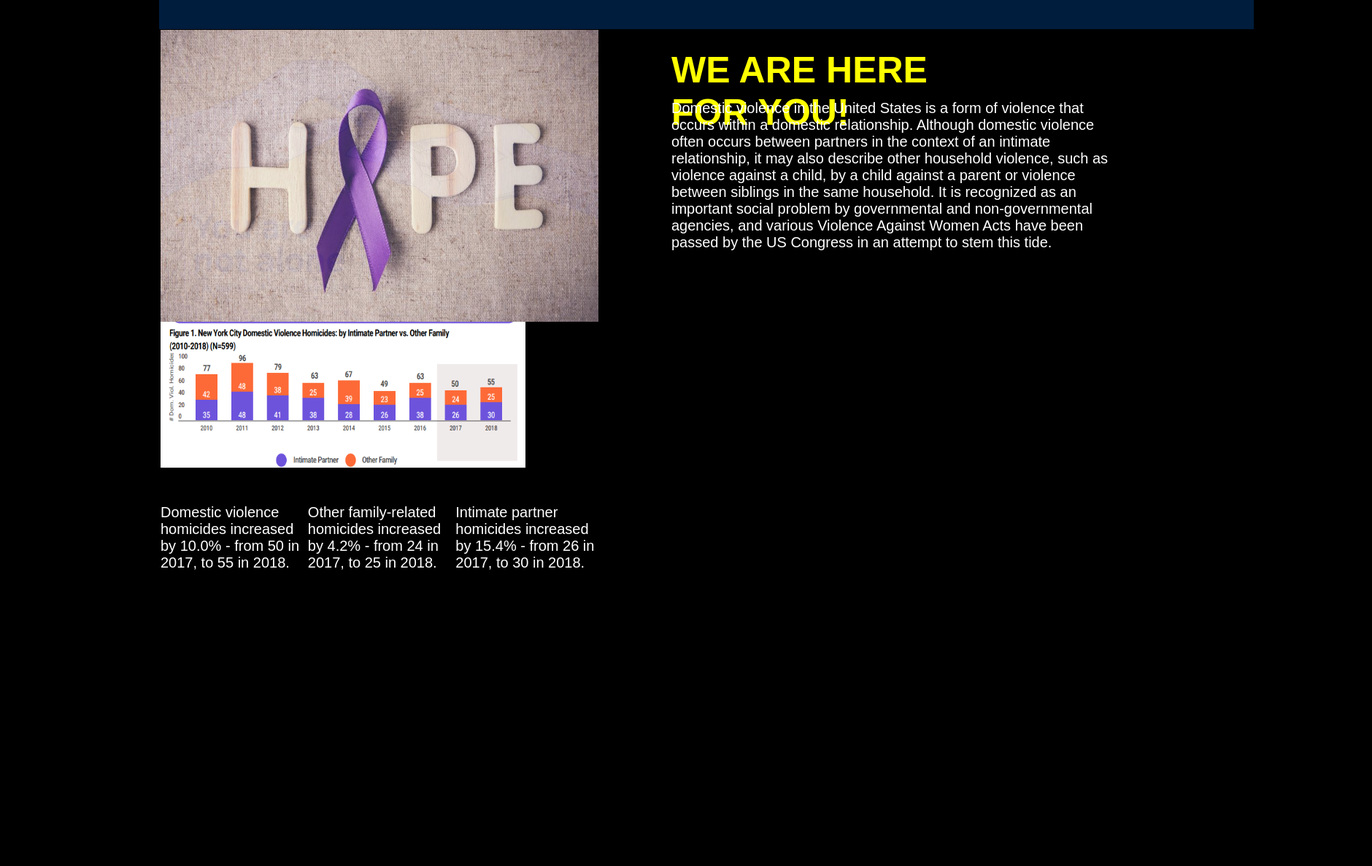
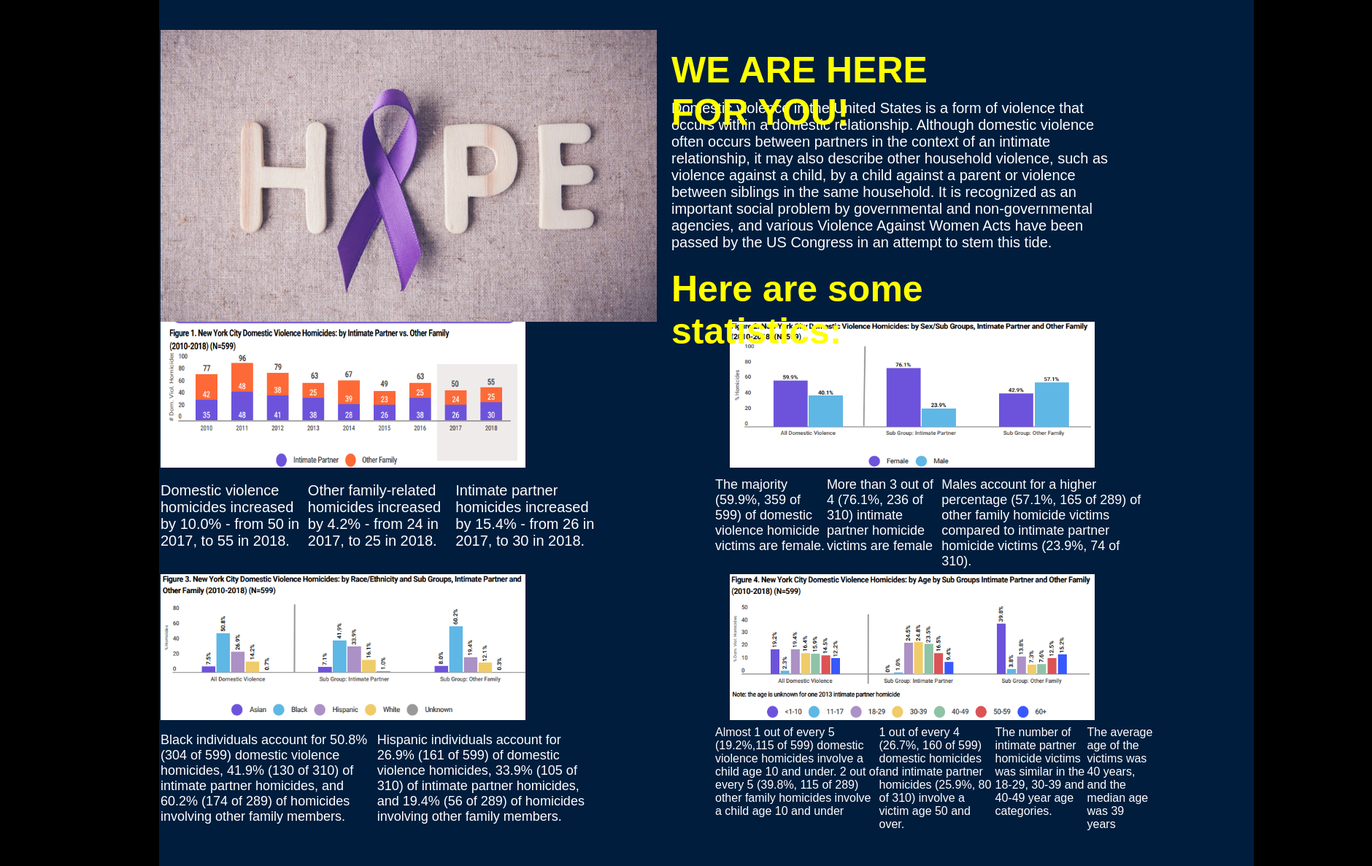
Before and after one commit to yasirah-tech/Karuna, a plain HTML site: page Home.html in a window 1280 px wide. Shown: the part 113-1300 px from the top of the page at 73% size, 1880 px wide, since content can reach past the window. Before the commit the page ends 1050 px from the top, so only its background shows below. Drawn offline with Linux system fonts and the light colour scheme.

Commit message:
Finished Statistics

```diff
--- a/About.css
+++ b/About.css
@@ -204,7 +204,7 @@ ul li a {
     right:-400px;
 }
 body{
-    background-color:white;
+    background-color:black;
     border:10px solid black;
     width:1500px;
     height:900px;
--- a/Home.css
+++ b/Home.css
@@ -8,6 +8,7 @@
 
 body {
   font-family: sans-serif;
+  border: 10px #000814;
 }
 
 ul {
@@ -105,7 +106,7 @@ h1 {
   left:400px;
 }
 .Faders {
-  width:600px;
+  width:680px;
   height:400px;
   top:154px;
   position:absolute;
@@ -113,12 +114,12 @@ h1 {
 
 }
 .Faders4 {
-  width:600px;
+  width:680px;
   height:400px;
   top:154px;
   position:absolute;
   left:220px;
-  animation:fade 45s;
+  animation:fade 30s;
 }
 
 @keyframes fade {
@@ -128,7 +129,7 @@ h1 {
   45%{opacity:0}
   60%{opacity:0}
   80%{opacity:1}
-  100% {opacity:1}
+  100% {opacity:0}
 }
 .We-Are-Here{
   position:absolute;
@@ -156,7 +157,7 @@ h1 {
   top:0px;
   left:218px;
   width:1500px;
-  height:153px;
+  height:1303px;
   background-color:#001D3D;
 }
 #color {
@@ -176,6 +177,70 @@ h1 {
  width:1200px;
  height:400px;
  left:-80px;
- top:650px;
+ top:620px;
  color:white;
 }
+.data2 {
+  position:absolute;
+  top:554px;
+  left:1000px;
+  width:500px;
+  height:200px;
+
+}
+.Data4 {
+  position:absolute;
+  font-size:18px;
+ width:1200px;
+ height:400px;
+ left:680px;
+ top:630px;
+ color:white;
+}
+.Statistics {
+   position:absolute;
+  color:yellow;
+  font-size:50px;
+  left:920px;
+  top:480px;
+}
+.data3 {
+   position:absolute;
+  top:900px;
+  left:220px;
+  width:500px;
+  height:200px;
+}
+.Description {
+    position:absolute;
+  font-size:18px;
+ width:1200px;
+ height:400px;
+ left:-80px;
+ top:980px;
+ color:white;
+}
+.data4 {
+     position:absolute;
+  top:900px;
+  left:1000px;
+  width:500px;
+  height:200px;
+}
+.Description2 {
+     position:absolute;
+  font-size:16px;
+ width:1200px;
+ height:400px;
+ left:680px;
+ top:980px;
+ color:white;
+}
+.Another-Blue-Box{
+   position:absolute;
+  top:153px;
+  left:900px;
+  width:818px;
+  height:90px;
+  background-color:#001D3D;
+}
--- a/Home.html
+++ b/Home.html
@@ -18,7 +18,6 @@
     <img class="Faders"src="first-image.jpg">
     <img class="Faders4" src="Domestic-Violence-Hope.jpg">
 </div>
- <h2 class="We-Are-Here"> WE ARE HERE FOR YOU!</h2>
      <p id="info" > Domestic violence in the United States is a form of violence that occurs within a domestic relationship. Although domestic violence often occurs between partners in the context of an intimate relationship, it may also describe other household violence, such as violence against a child, by a child against a parent or violence between siblings in the same household. It is recognized as an important social problem by governmental and non-governmental agencies, and various Violence Against Women Acts have been passed by the US Congress in an attempt to stem this tide. </p>
 <figure><img class="data"src="Capture.PNG"></figure>
 <figcaption class="Data2"> <ul>
@@ -26,6 +25,40 @@
 <li>Other family-related homicides increased by 4.2% - from 24 in 2017, to 25 in 2018.</li>
 <li>Intimate partner homicides increased by 15.4% - from 26 in 2017, to 30 in 2018.</li>
 </ul></figcaption>
+<figure> <img class="data2"src="Capture2.PNG"> </figure>
+<figcaption class="Data4"> <ul>
+<li> The majority (59.9%, 359 of 599) of domestic violence homicide victims are female.</li>
+<li> More than 3 out of 4 (76.1%, 236 of 310) intimate partner homicide victims are female</li>
+<li>Males account for a higher percentage (57.1%, 165 of 289) of other family homicide victims
+compared to intimate partner homicide victims (23.9%, 74 of 310).</li>
+</ul></figcaption>
+<h2 class="Statistics"> Here are some statistics:</h2>
+<figure><img class="data3" src="Capture3.PNG"></figure>
+<figcaption class="Description"> <ul>
+<li>
+Black individuals account for 50.8% (304 of 599) domestic violence homicides, 41.9% (130 of 310) of
+intimate partner homicides, and 60.2% (174 of 289) of homicides involving other family members.</li>
+<li> Hispanic individuals account for 26.9% (161 of 599) of domestic violence homicides, 33.9% (105 of
+310) of intimate partner homicides, and 19.4% (56 of 289) of homicides involving other family
+members.</li>
+</ul></figcaption>
+
+
+<figure><img class="data4" src="Capture4.PNG"></figure>
+<figcaption class="Description2"> <ul>
+<li> Almost 1 out of every 5 (19.2%,115 of 599) domestic violence homicides involve a child age 10 and
+under. 2 out of every 5 (39.8%, 115 of 289) other family homicides involve a child age 10 and under </li>
+<li> 1 out of every 4 (26.7%, 160 of 599) domestic homicides and intimate partner homicides (25.9%, 80
+of 310) involve a victim age 50 and over. </li>
+<li> The number of intimate partner homicide victims was similar in the 18-29, 30-39 and 40-49 year age
+categories.
+ </li>
+<li> The average age of the victims was 40 years, and the median age was 39 years </li>
+</ul></figcaption>
+<div>
+<h1 class="Another-Blue-Box"> </h1>
+<h2 class="We-Are-Here"> WE ARE HERE FOR YOU!</h2>
+</div>
  </body>
  </head>
  </html>
--- a/contacts.css
+++ b/contacts.css
@@ -77,13 +77,7 @@ main {
   line-height: 40px;
   /*margin: 0 auto;*/
 }
-body{
-    background-color:white;
-    border:10px solid black;
-    width:1500px;
-    height:900px;
-    margin:auto;
-}
+
 
 div {
     background-color:black;
```
Also changed, not shown: collab.html (deleted, +0 -8 lines), Capture2.PNG (added), Capture3.PNG (added), Capture4.PNG (added).
